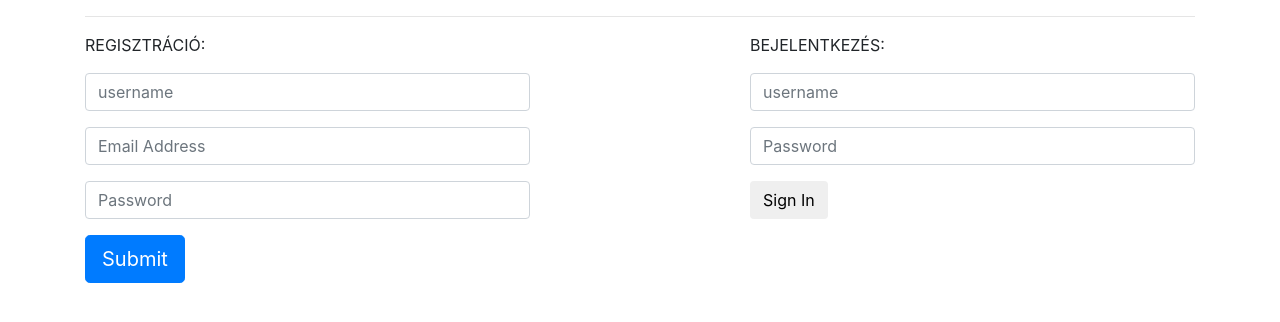
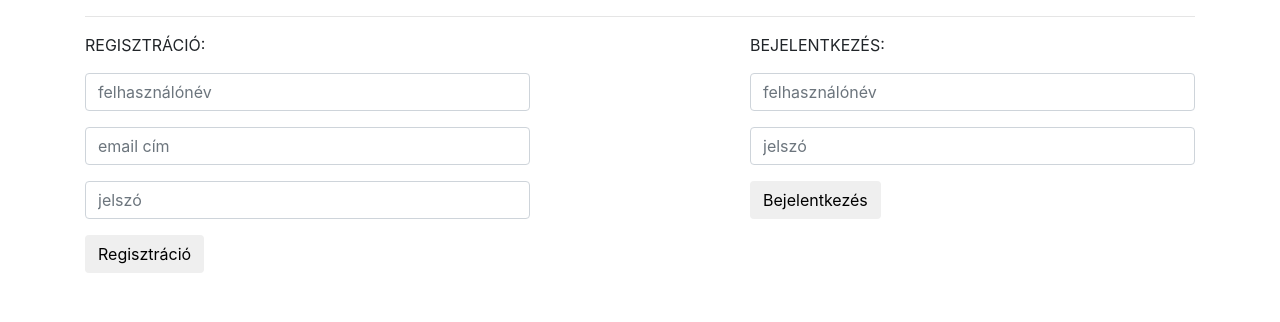
Before and after one commit to Levo97/chefbot, a PHP site: page /login.php in a window 1280 px wide. Shown: the top 322 px of the page. Run offline with PHP 8.4, Linux system fonts and the light colour scheme; some libraries are stand-ins or nearby versions.

Commit message:
nehany dolog torlese

```diff
--- a/include/menu.php
+++ b/include/menu.php
@@ -79,8 +79,6 @@ include_once 'include/db.con.php'
 
 <script>
 
-    const urlParams = new URLSearchParams(window.location.search);
-    const out = urlParams.get('out');
 
     if (out==1){
         alert("Sikeres kijelentkezés!");
@@ -117,7 +115,7 @@ include_once 'include/db.con.php'
         </span>
 
             </div></form>
-            <a href="#">részeketes keresés</a>
+            <a href="reszletes.php">részeketes keresés</a>
 
         </div>
         <div class="col-sm-9 tartalom">
--- a/login.php
+++ b/login.php
@@ -26,21 +26,36 @@ if ($_SERVER["REQUEST_METHOD"] == "POST") {
 
 
 
-
+/*
+ * Regisztráció
+ */
     if ($_POST["reg"]==0) {
         $username = test_input($_POST["username"]);
         $email = test_input($_POST["email"]);
         $password = test_input($_POST["password"]);
         $hash = hash('sha256',$password);
 
+        $sql = "select COUNT(username) as ertek from felhasznalok where username='$username' or email='$email'";
+        $felhasznalok = $conn->query($sql);
+
         $sql = "INSERT INTO felhasznalok (username, jelszo, email)
+
 VALUES ('$username', '$hash', '$email')";
+        $letezo_userek=0;
+        while($row = $felhasznalok->fetch_assoc()) {
+            $letezo_userek= $row["ertek"];
+        }
+if ($letezo_userek != 0){
+    echo "már létezik";
+        }else{
 
-        if ($conn->query($sql) === TRUE) {
-            echo "<script> alert('Sikeres regisztráció')</script> ";
-        } else {
-            echo "Error: " . $sql . "<br>" . $conn->error;
+    if ($conn->query($sql) === TRUE) {
+        echo "<script> alert('Sikeres regisztráció')</script> ";
+    } else {
+        echo "Error: " . $sql . "<br>" . $conn->error;
+    }
         }
+
     }else if ($_POST["reg"]==1) {
         $logname = test_input($_POST["logname"]);
         $logpass = test_input($_POST["logpass"]);
@@ -87,19 +102,19 @@ function test_input($data) {
                 <fieldset>
                         <p class="text-uppercase pull-center"> Regisztráció: </p>
                         <div class="form-group">
-                            <input type="text" name="username" id="username" class="form-control input-lg" placeholder="username">
+                            <input type="text" name="username" id="username" class="form-control input-lg" placeholder="felhasználónév">
                         </div>
 
                         <div class="form-group">
-                            <input type="email" name="email" id="email" class="form-control input-lg" placeholder="Email Address">
+                            <input type="email" name="email" id="email" class="form-control input-lg" placeholder="email cím">
                         </div>
                         <div class="form-group">
-                            <input type="password" name="password" id="password" class="form-control input-lg" placeholder="Password">
+                            <input type="password" name="password" id="password" class="form-control input-lg" placeholder="jelszó">
                         </div>
 
 
                         <div>
-                            <input type="submit" class="btn btn-lg btn-primary   value="Register">
+                            <input type="submit" class="btn btn-md"   value="Regisztráció">
                         </div>
                     </fieldset>
                 </form>
@@ -117,13 +132,13 @@ function test_input($data) {
                         <p class="text-uppercase"> Bejelentkezés: </p>
 
                         <div class="form-group">
-                            <input type="text" name="logname" id="logname" class="form-control input-lg" placeholder="username">
+                            <input type="text" name="logname" id="logname" class="form-control input-lg" placeholder="felhasználónév">
                         </div>
                         <div class="form-group">
-                            <input type="password" name="logpass" id="logpass" class="form-control input-lg" placeholder="Password">
+                            <input type="password" name="logpass" id="logpass" class="form-control input-lg" placeholder="jelszó">
                         </div>
                         <div>
-                            <input type="submit" class="btn btn-md" value="Sign In">
+                            <input type="submit" class="btn btn-md" value="Bejelentkezés">
                         </div>
 
                     </fieldset>
--- /dev/null
+++ b/reszletes.php
@@ -0,0 +1,4 @@
+<?php
+include_once 'include/menu.php'
+?>
+<?php
```
